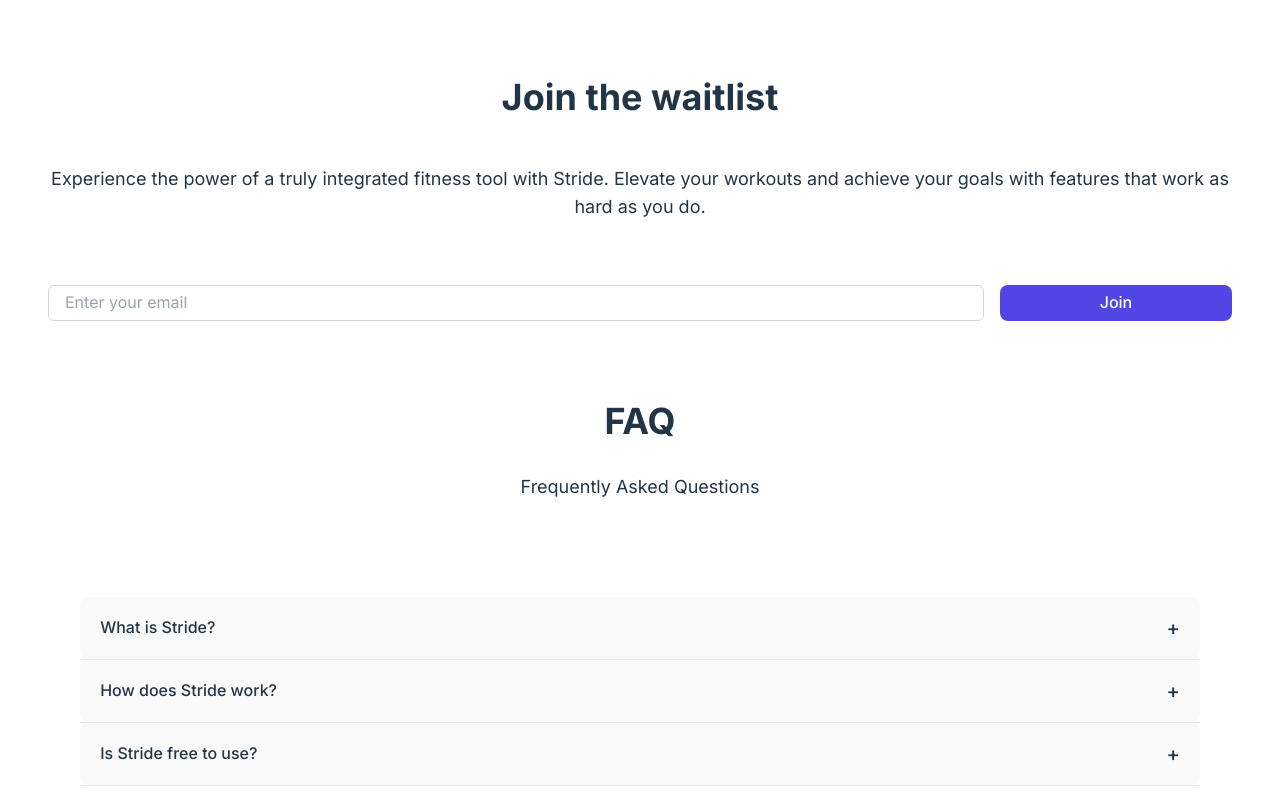
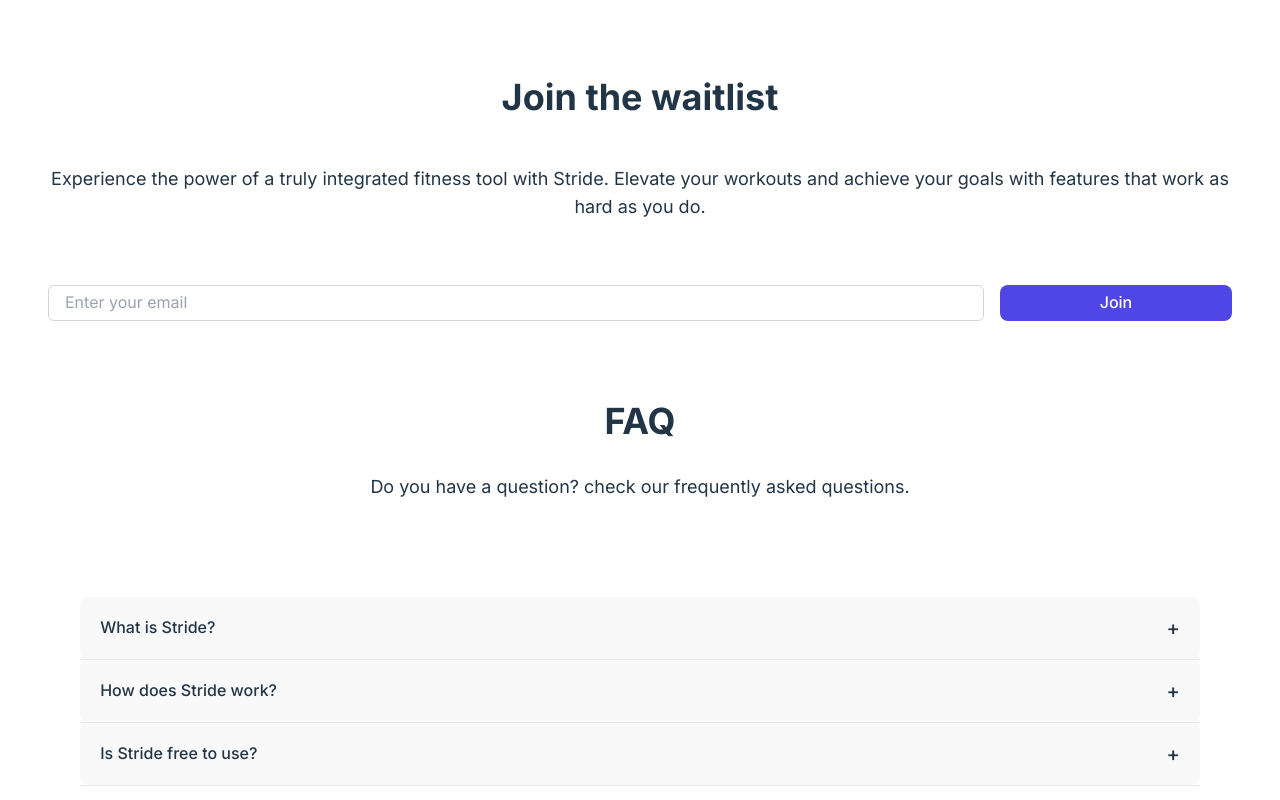
Before and after one commit to NewDara-Star/stride-landing-page, a React (Vite) app: page / in a window 1280 px wide. Shown: the part 6755-7555 px from the top of the page. Built offline with nearby package versions, Linux system fonts and the light colour scheme.

Commit message:
Update FAQ component text for clarity and engagement

```diff
--- a/src/components/section/FAQ.jsx
+++ b/src/components/section/FAQ.jsx
@@ -7,7 +7,7 @@ function FAQ() {
 
         <div className="flex flex-col items-center justify-start gap-4 w-full">
            <h1 className="text-4xl font-bold mb-4">FAQ</h1>
-           <p className="text-lg mb-8">Frequently Asked Questions</p>
+           <p className="text-lg mb-8">Do you have a question? check our frequently asked questions.</p>
         </div>
 
 
```
